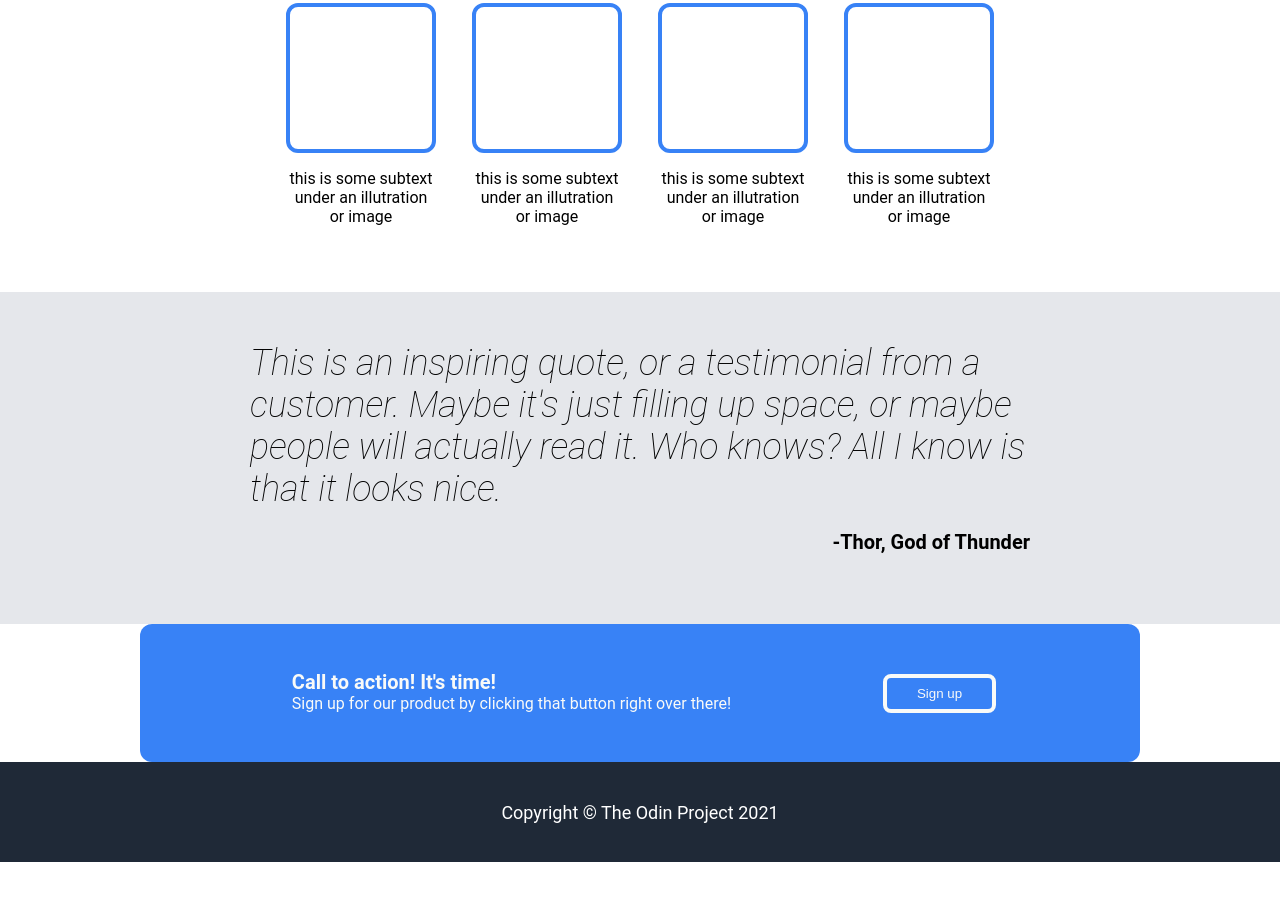
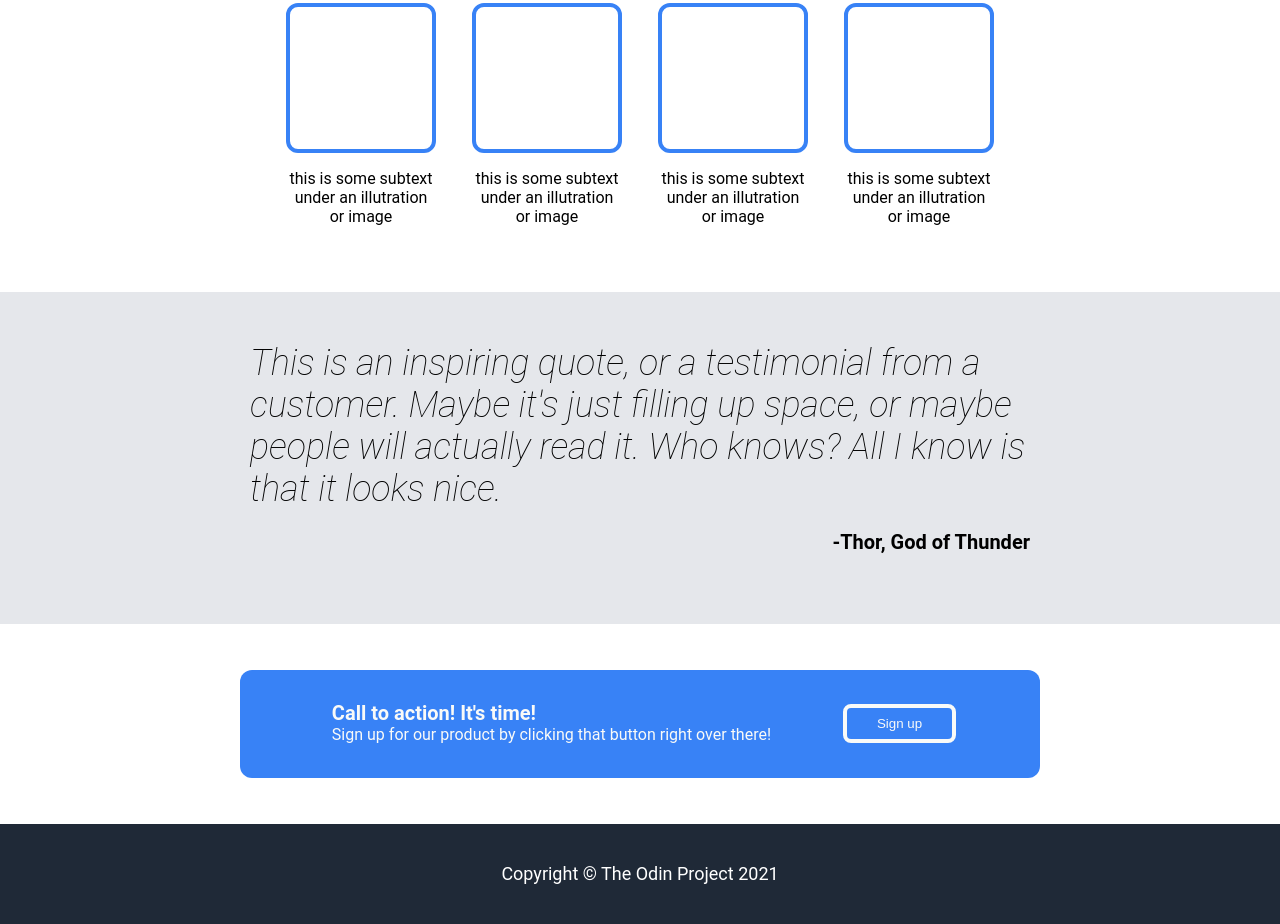
Before and after one commit to rennyhoang/odin-landing-page, a plain HTML site: page index.html in a window 1280 px wide. Shown: the part 646-1570 px from the top of the page. Before the commit the page ends 1508 px from the top, so only its background shows below. Drawn offline with Linux system fonts and the light colour scheme.

Commit message:
rescale everything

```diff
--- a/style.css
+++ b/style.css
@@ -128,15 +128,17 @@ ul {
     align-items: center;
     justify-content: center;
     margin-bottom: auto;
+    flex-basis: 200px;
     flex-grow: 1;
 }
 
 .cta {
     display: flex;
+    flex-grow: 0;
     justify-content: space-evenly;
     align-items: center;
-    width: 1000px;
-    padding: 25px 0px 25px 0px;
+    width: 800px;
+    padding: 10px 20px 10px 20px;
     background-color: #3882f6;
     color: #F9FAF8;
     border-radius: 12px;
```
